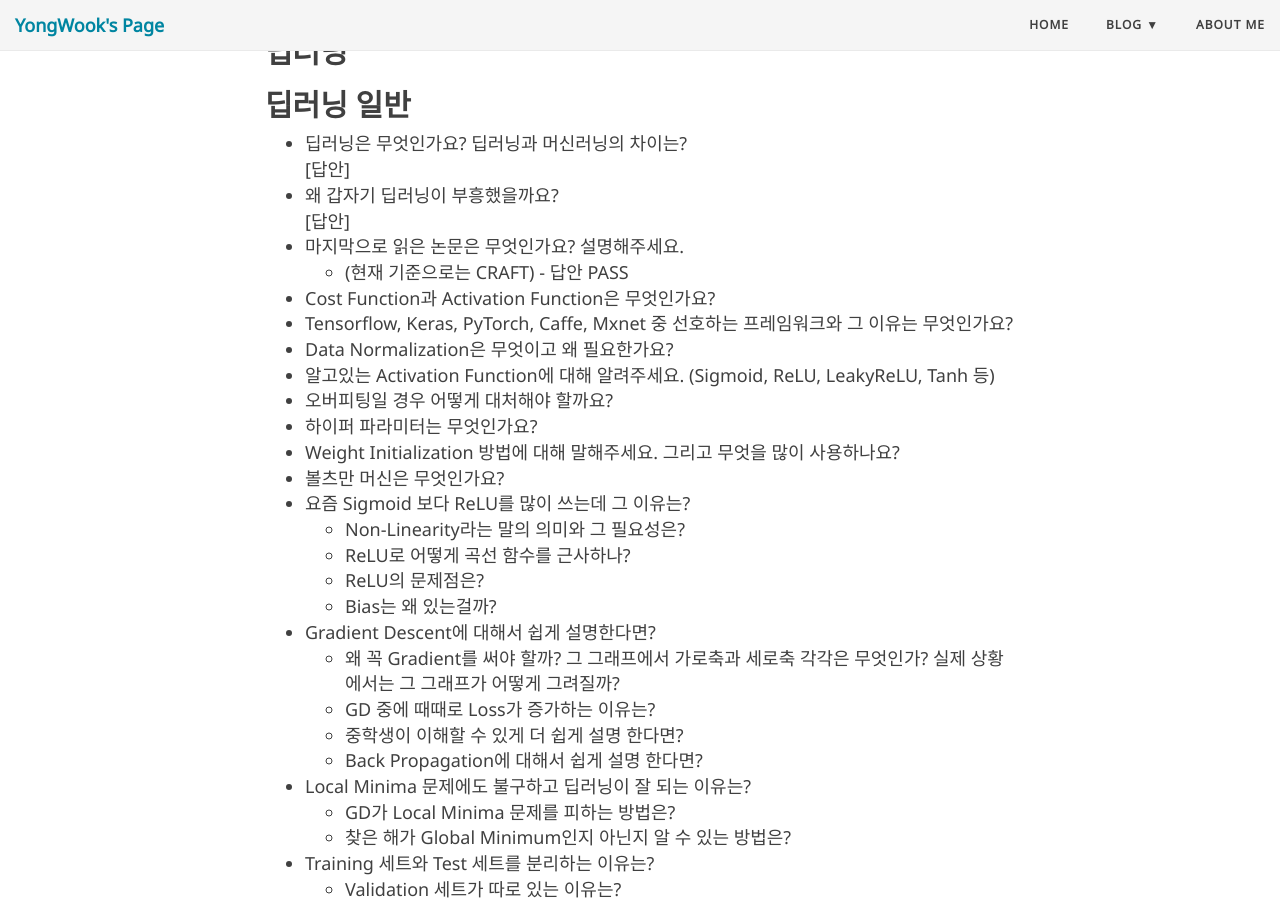
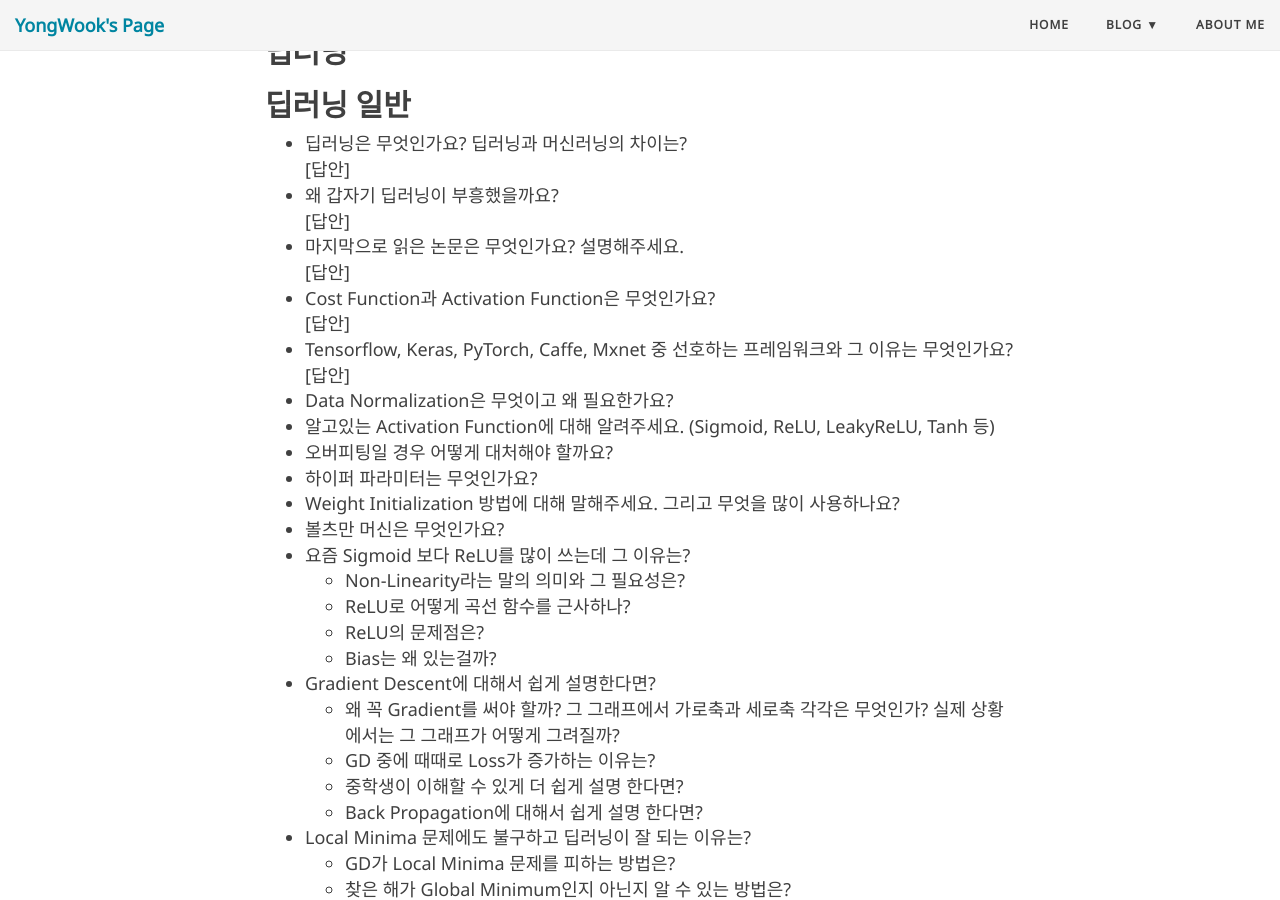
Before and after one commit to YongWookHa/yongwookha.github.io_, a Jekyll site: the page built from collections/_Machine_Learning/2019-10-11-Interview Question.md, in a window 1280 px wide and 900 px high, scrolled down 4305 px. Built offline with Jekyll 4.4.1, drawn with Linux system fonts in a browser that asks for light colours; nearby versions of some CDN libraries; comment, search, counter and statistics services are not loaded.

Commit message:
update: Deep Learning Part

```diff
--- a/collections/_Machine_Learning/2019-10-11-Interview Question.md
+++ b/collections/_Machine_Learning/2019-10-11-Interview Question.md
@@ -360,10 +360,29 @@
   > 이후, GPU를 통한 부동소수점 연산의 효율화와 함께 하드웨어 문제가 완화되어, 깊은 층을 효과적으로 학습할 수 있는 방안들(Batch normalization, Optimizing Strategy 등)에 대한 연구가 활발히 이뤄질 수 있었다. 따라서 기술적 완성도가 높아졌고, 시기적으로도 Big Data 시대를 맞이하며 학습에 필요한 데이터 공급이 이전보다 수월해진 것도 결정적인 영향을 끼쳤다. 하드웨어 성능, 소프트웨어적 전략, 데이터 공급의 3가지 문제가 절묘하게 해결된 것이 딥러닝 부흥의 이유라고 생각한다.
 
   </details>
+
 - 마지막으로 읽은 논문은 무엇인가요? 설명해주세요.
-  * (현재 기준으로는 CRAFT) - 답안 PASS
+  <details markdown="1">
+  <summary>[답안]</summary>
+
+  > (현재 기준으로는 `Stabilizing the Lottery Ticket Hypothesis`) - 답안 PASS
+
+  </details>
 - Cost Function과 Activation Function은 무엇인가요?
+  <details markdown="1">
+  <summary>[답안]</summary>
+
+  > Cost Function은 모델이 생산한 결과와 목표 결과를 어떻게 비교할 것인가를 의미한다. 두 결과의 차이를 의미하는 Cost는 Optimizer에 의해 Parameter가 갱신될 때, Step Size를 얼마나 크게 가져갈 것인가에 결정적 영향을 끼친다.
+  > Activation Function은 뉴런이 유입되는 신호로부터 도출하는 값을 정제하는 역할을 한다. `Sigmoid`, `Relu`, `Hyperbolic Tangent` 등의 Activation Function를 통해, 어떤 값을 버리고, 어떤 값을 내보낼지를 결정 할 수 있다.
+
+  </details>
 - Tensorflow, Keras, PyTorch, Caffe, Mxnet 중 선호하는 프레임워크와 그 이유는 무엇인가요?
+  <details markdown="1">
+  <summary>[답안]</summary>
+
+  > PyTorch. 상속을 기반으로 한 쉬운 모델 설계 방법과 직관적인 텐서 컨트롤이 마음에 들기 때문이다.
+
+  </details>
 - Data Normalization은 무엇이고 왜 필요한가요?
 - 알고있는 Activation Function에 대해 알려주세요. (Sigmoid, ReLU, LeakyReLU, Tanh 등)
 - 오버피팅일 경우 어떻게 대처해야 할까요?
```
Also changed, not shown: other parts of collections/_Machine_Learning/2019-10-11-Interview Question.md (+1 -1 lines).
